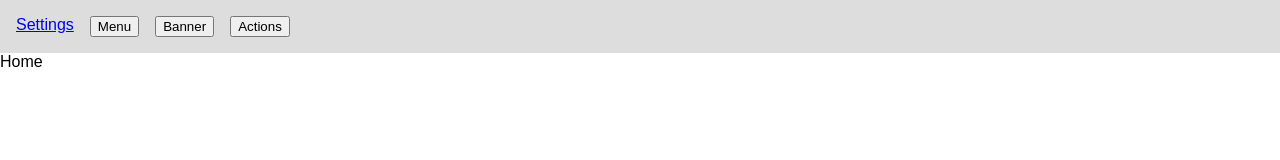
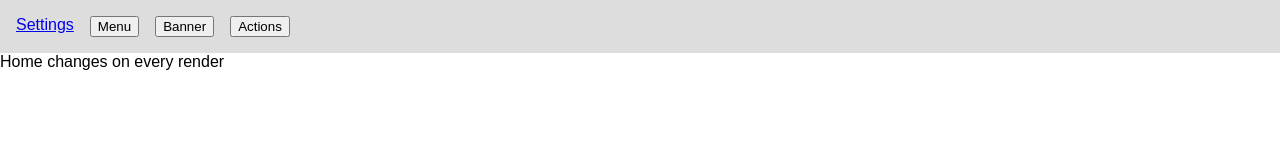
Before and after one commit to ApeEgg/overlens-action, a plain HTML site: page fixture/site/index.html in a window 1280 px wide. Drawn offline with Linux system fonts and the light colour scheme.

Commit message:
Mask elements carrying data-overlens-mask; config.mask adds selectors on top

```diff
--- a/fixture/site/index.html
+++ b/fixture/site/index.html
@@ -24,7 +24,7 @@
       <button data-overlens-press="share" onclick="actions.hidden = true; slide(share)">Share</button>
     </nav>
     <p id="banner" hidden>Banner is shown</p>
-    <main>Home</main>
+    <main>Home <time data-overlens-mask>changes on every render</time></main>
     <aside id="menu" hidden>
       <b>Drawer</b>
       <button data-overlens-press="details" onclick="slide(details)">Details</button>
```
Also changed, not shown: crawler/overlens.spec.ts (+7 -1 lines), README.md.
